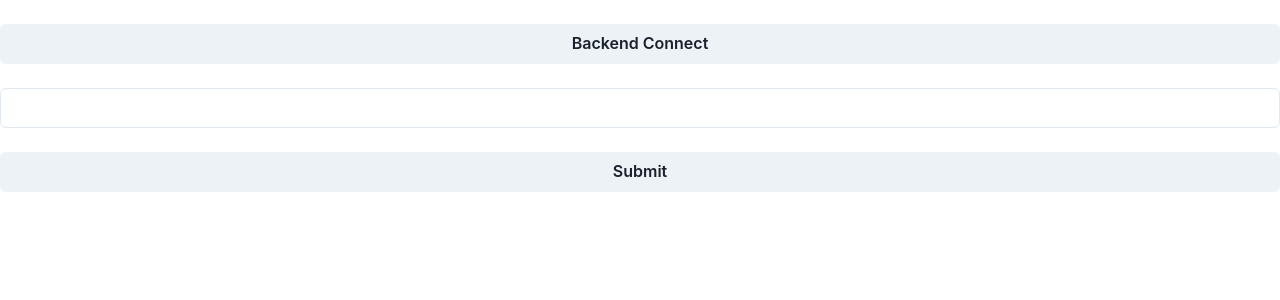
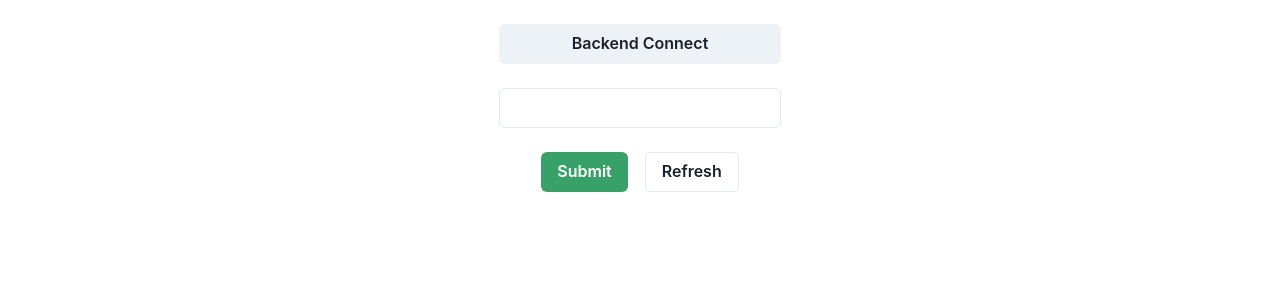
Before and after one commit to TheKunie/express-osupp, a React (Create React App) app in the folder client/: page / in a window 1280 px wide. Shown: the top 300 px of the page. Built offline with nearby package versions, Linux system fonts and the light colour scheme; no server answers.

Commit message:
UI and display

```diff
--- a/client/src/App.js
+++ b/client/src/App.js
@@ -1,11 +1,24 @@
 import { useEffect, useState } from 'react';
 import axios from 'axios';
-import { Button, Input, Stack, Heading } from '@chakra-ui/react';
+import {
+  Button,
+  Input,
+  Stack,
+  Heading,
+  Container,
+  SimpleGrid,
+  HStack,
+  Divider,
+  Center,
+  Spinner,
+} from '@chakra-ui/react';
+import { RenderData } from './Render';
 
 function App() {
   const [data, setData] = useState({});
   const [search, setSearch] = useState('');
   const [info, setInfo] = useState({});
+  const [loading, setLoading] = useState(false);
 
   async function callBackendAPI() {
     const response = await fetch('/express_backend');
@@ -18,6 +31,7 @@ function App() {
   }
 
   const submit = () => {
+    setLoading(true);
     axios({
       method: 'post',
       url: '/osu',
@@ -25,6 +39,7 @@ function App() {
         search: search,
       },
     }).then((res) => setInfo(res.data));
+    setLoading(false);
   };
 
   useEffect(() => {
@@ -35,12 +50,27 @@ function App() {
 
   return (
     <>
-      <Stack spacing={6}>
-        <Heading as="h1">{data.data}</Heading>
-        <Button onClick={() => callBackendAPI()}>Backend Connect</Button>
-        <Input onChange={(e) => setSearch(e.target.value)}></Input>
-        <Button onClick={() => submit()}>Submit</Button>
-      </Stack>
+      <Container centerContent>
+        <Stack spacing={6}>
+          <Heading as="h1">{data.data}</Heading>
+          <Button onClick={() => callBackendAPI()}>Backend Connect</Button>
+          <Input onChange={(e) => setSearch(e.target.value)}></Input>
+          <HStack divider={<Divider orientation="vertical" />} justify="center">
+            <Button onClick={() => submit()} colorScheme="green">
+              Submit
+            </Button>
+            <Button onClick={() => submit()} variant="outline">
+              Refresh
+            </Button>
+          </HStack>
+          {loading ? (
+            <Center>
+              <Spinner />
+            </Center>
+          ) : null}
+          <RenderData data={info} />
+        </Stack>
+      </Container>
     </>
   );
 }
--- a/client/src/Render.js
+++ b/client/src/Render.js
@@ -0,0 +1,51 @@
+import { useState } from 'react';
+import {
+  Divider,
+  Image,
+  Box,
+  Heading,
+  HStack,
+  Stat,
+  StatGroup,
+  StatLabel,
+  StatNumber,
+  Center,
+} from '@chakra-ui/react';
+
+export function RenderData(props) {
+  var data = props.data;
+
+  if (!('user_id' in data)) {
+    return null;
+  }
+  return (
+    <>
+      <Box>
+        <Divider />
+        <Heading as="h2">{data.username}</Heading>
+        <HStack>
+          <Image boxSize="128px" src={'http://s.ppy.sh/a/' + data.user_id} />
+          <Box h={128} borderWidth="1px" borderRadius="lg" overflow="hidden">
+            <HStack
+              align="center"
+              divider={
+                <Center height="128px">
+                  <Divider orientation="vertical" />
+                </Center>
+              }
+            >
+              <Stat align="center">
+                <StatLabel>PP (Performance Points)</StatLabel>
+                <StatNumber>{data.pp_raw}</StatNumber>
+              </Stat>
+              <Stat align="center">
+                <StatLabel>Accuracy</StatLabel>
+                <StatNumber>{data.accuracy}</StatNumber>
+              </Stat>
+            </HStack>
+          </Box>
+        </HStack>
+      </Box>
+    </>
+  );
+}
```
